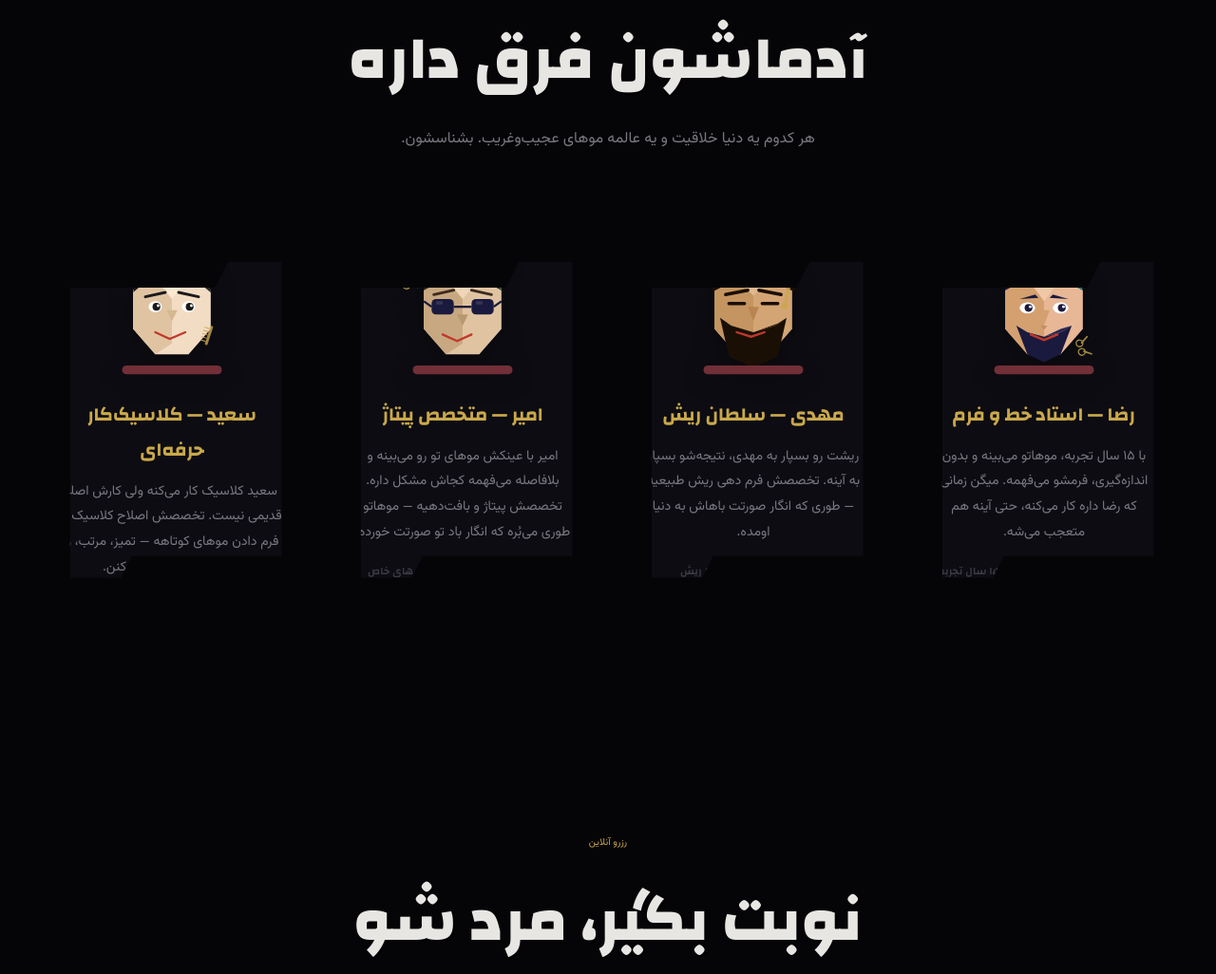
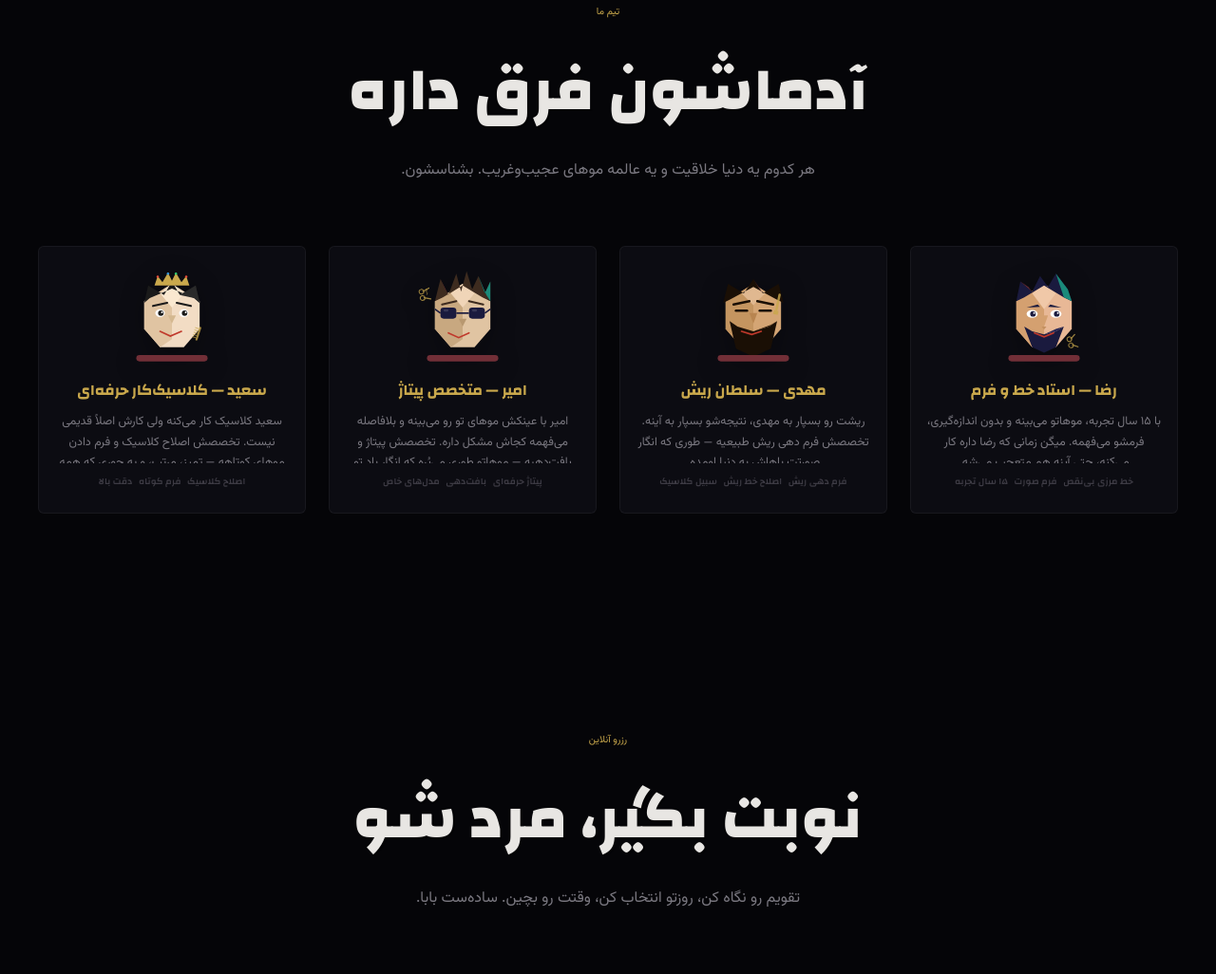
Before and after one commit to bogart1364/DashAkol, a website: page index.html in a window 1280 px wide. Shown: the part 2446-3472 px from the top of the page at 95% size. Drawn offline with Linux system fonts and the light colour scheme; no server answers.

Commit message:
style: stylist cards — square shape with rounded corners, compact layout

```diff
--- a/index.html
+++ b/index.html
@@ -212,19 +212,19 @@
 
         /* ==================== STYLISTS ==================== */
         .stylists-grid { display: grid; grid-template-columns: repeat(auto-fill, minmax(280px, 1fr)); gap: 1.5rem; max-width: 1200px; margin: 0 auto; }
-        .stylist-card { background: var(--surface); border: 1px solid rgba(255,255,255,0.05); clip-path: polygon(12% 17%, 66% 17%, 71% 11%, 91% 11%, 91% 79%, 35% 79%, 31% 84%, 12% 84%); padding: 2rem 1.5rem; text-align: center; transition: all 0.5s cubic-bezier(0.16, 1, 0.3, 1); position: relative; overflow: hidden; }
+        .stylist-card { background: var(--surface); border: 1px solid rgba(255,255,255,0.05); border-radius: 6px; aspect-ratio: 1; padding: 1.5rem 1rem; text-align: center; transition: all 0.5s cubic-bezier(0.16, 1, 0.3, 1); position: relative; overflow: hidden; display: flex; flex-direction: column; align-items: center; justify-content: center; }
         .stylist-card::before { content: ''; position: absolute; top: 0; left: 0; right: 0; height: 3px; background: linear-gradient(90deg, var(--wine), var(--gold), var(--navy-light)); transform: scaleX(0); transition: transform 0.5s cubic-bezier(0.16, 1, 0.3, 1); transform-origin: right; }
         .stylist-card:hover::before { transform: scaleX(1); transform-origin: left; }
         .stylist-card:hover { transform: translateY(-8px); border-color: rgba(114, 47, 55, 0.3); box-shadow: 0 30px 60px rgba(0,0,0,0.4), 0 0 40px rgba(114, 47, 55, 0.08); filter: brightness(1.1); }
-        .stylist-avatar { width: 140px; height: 140px; margin: 0 auto 1.2rem; position: relative; }
+        .stylist-avatar { width: 100px; height: 100px; margin: 0 auto 0.8rem; position: relative; }
         .stylist-svg { width: 100%; height: 100%; filter: drop-shadow(0 4px 12px rgba(0,0,0,0.3)); transition: all 0.5s cubic-bezier(0.16, 1, 0.3, 1); }
         .stylist-card:hover .stylist-svg { transform: scale(1.08) rotate(-3deg); filter: drop-shadow(0 8px 20px rgba(114,47,55,0.3)); }
         .stylist-glow { position: absolute; bottom: -10px; left: 50%; transform: translateX(-50%); width: 80px; height: 80px; background: radial-gradient(circle, rgba(114, 47, 55, 0.2), transparent 70%); border-radius: 50%; pointer-events: none; opacity: 0; transition: opacity 0.5s; }
         .stylist-card:hover .stylist-glow { opacity: 1; }
-        .stylist-name { font-family: 'Changa', cursive; font-size: clamp(1rem, 1.8vw, 1.25rem); color: var(--gold); margin-bottom: 0.8rem; font-weight: 700; }
-        .stylist-bio { color: var(--text-dim); font-size: clamp(0.78rem, 1.1vw, 0.88rem); line-height: 1.9; margin-bottom: 1rem; }
-        .stylist-tags { display: flex; flex-wrap: wrap; gap: 0.6rem; justify-content: center; }
-        .stylist-tag { font-family: 'Changa', cursive; font-size: 0.7rem; color: var(--text-dimmer); letter-spacing: 0.02em; font-weight: 600; }
+        .stylist-name { font-family: 'Changa', cursive; font-size: clamp(0.85rem, 1.5vw, 1rem); color: var(--gold); margin-bottom: 0.5rem; font-weight: 700; }
+        .stylist-bio { color: var(--text-dim); font-size: clamp(0.7rem, 1vw, 0.78rem); line-height: 1.7; margin-bottom: 0.6rem; display: -webkit-box; -webkit-line-clamp: 3; -webkit-box-orient: vertical; overflow: hidden; }
+        .stylist-tags { display: flex; flex-wrap: wrap; gap: 0.4rem; justify-content: center; }
+        .stylist-tag { font-family: 'Changa', cursive; font-size: 0.6rem; color: var(--text-dimmer); letter-spacing: 0.02em; font-weight: 600; }
 
         @keyframes stylistBounce { 0%, 100% { transform: translateY(0); } 50% { transform: translateY(-5px); } }
         .stylist-card:hover .stylist-svg { animation: stylistBounce 1.5s ease-in-out infinite; }
@@ -525,7 +525,7 @@
             .booking-box { padding: 1rem; }
             .cal-wrapper { padding: 1rem; }
             .slots-wrapper { padding: 1rem; }
-            .stylist-avatar { width: 110px; height: 110px; }
+            .stylist-avatar { width: 80px; height: 80px; }
             .hero-badge { font-size: 0.6rem !important; }
             .hero-subtitle { font-size: 0.85rem !important; }
         }
```
